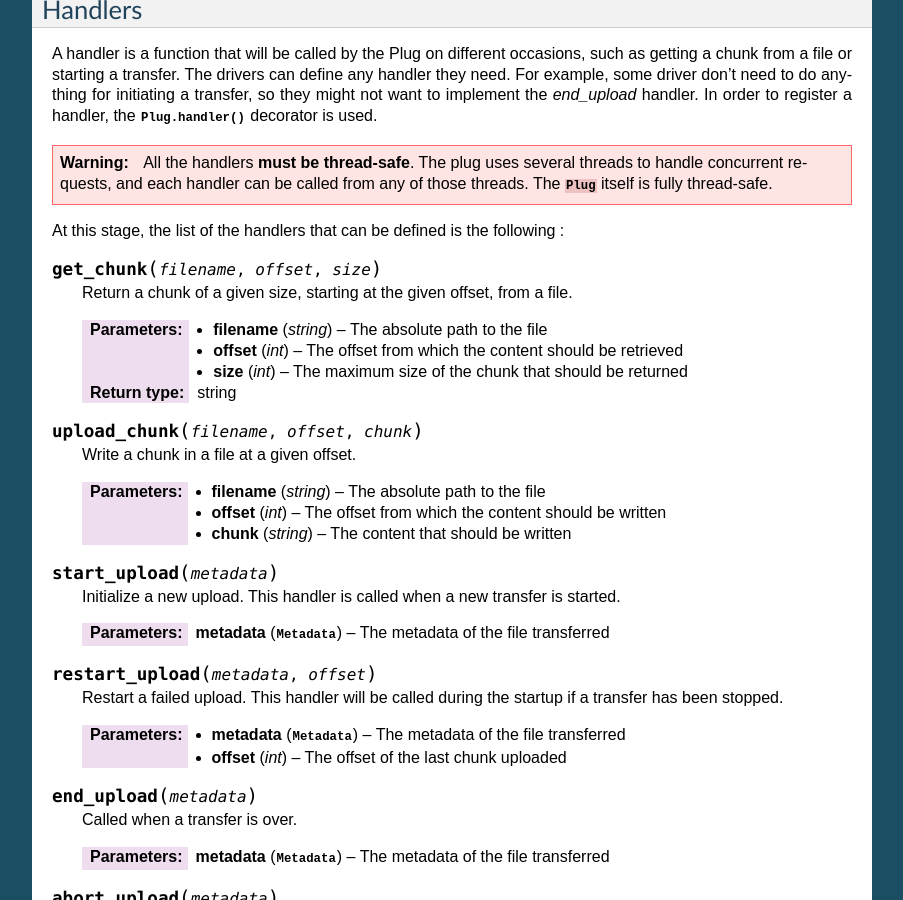
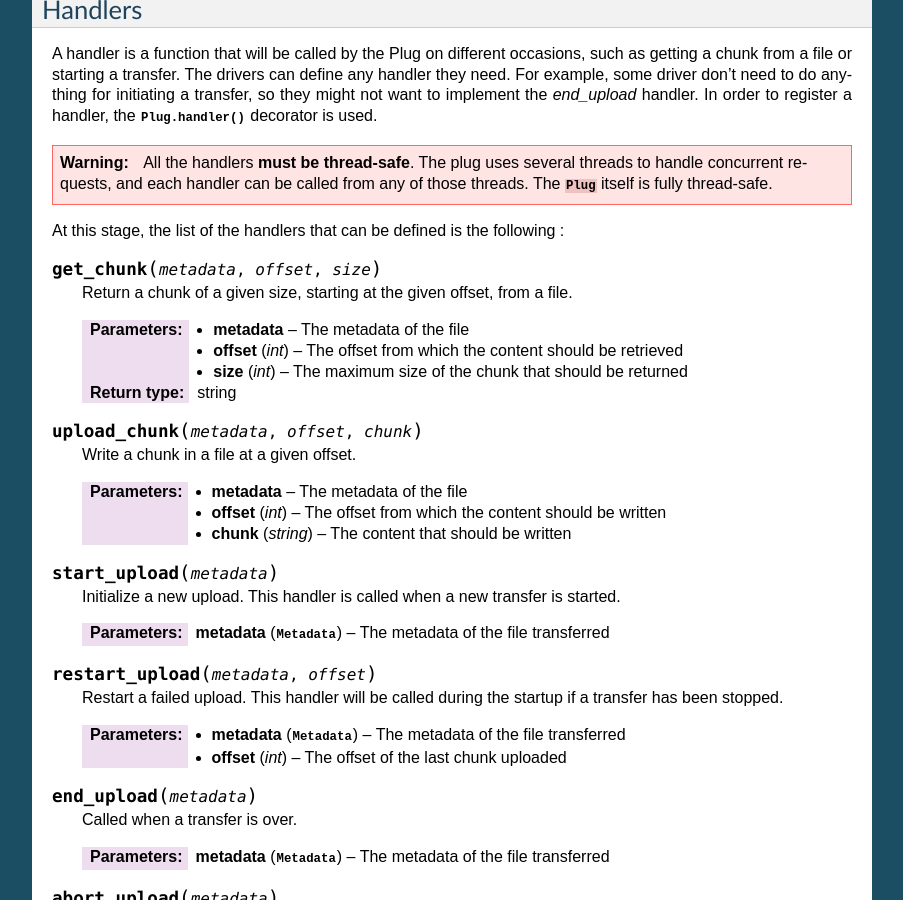
Before and after one commit to onitu/onitu, a Sphinx documentation site: the page built from docs/drivers.rst, in a window 1280 px wide and 900 px high, scrolled down 637 px. Shown: the whole window, without its empty margins (198-1101 px from the left). Built offline with Sphinx 7.4.7, drawn with Linux system fonts in a browser that asks for light colours; some of the changed text lies outside the part shown.

Commit message:
upload_chunk and get_chunk now take metadata instead of filename
upload_chunk and get_chunk were getting the filename as first
argument. This is not wanted as a driver may request informations
from the metadata in those handlers.

```diff
--- a/docs/drivers.rst
+++ b/docs/drivers.rst
@@ -34,11 +34,11 @@ In order to register a handler, the :meth:`.Plug.handler` decorator is used.
 
 At this stage, the list of the handlers that can be defined is the following :
 
-.. function:: get_chunk(filename, offset, size)
+.. function:: get_chunk(metadata, offset, size)
 
   Return a chunk of a given size, starting at the given offset, from a file.
 
-  :param filename: The absolute path to the file
+  :param metadata: The metadata of the file
   :type filename: string
   :param offset: The offset from which the content should be retrieved
   :type offset: int
@@ -46,11 +46,11 @@ At this stage, the list of the handlers that can be defined is the following :
   :type size: int
   :rtype: string
 
-.. function:: upload_chunk(filename, offset, chunk)
+.. function:: upload_chunk(metadata, offset, chunk)
 
   Write a chunk in a file at a given offset.
 
-  :param filename: The absolute path to the file
+  :param metadata: The metadata of the file
   :type filename: string
   :param offset: The offset from which the content should be written
   :type offset: int
--- a/docs/examples/driver.py
+++ b/docs/examples/driver.py
@@ -9,15 +9,15 @@ plug = Plug()
 
 
 @plug.handler()
-def get_chunk(filename, offset, size):
-    with open(filename, 'rb') as f:
+def get_chunk(metadata, offset, size):
+    with open(metadata.filename, 'rb') as f:
         f.seek(offset)
         return f.read(size)
 
 
 @plug.handler()
-def upload_chunk(filename, offset, chunk):
-    with open(filename, 'ab') as f:
+def upload_chunk(metadata, offset, chunk):
+    with open(metadata.filename, 'r+b') as f:
         f.seek(offset)
         f.write(chunk)
 
```
Also changed, not shown: 3 other files.
